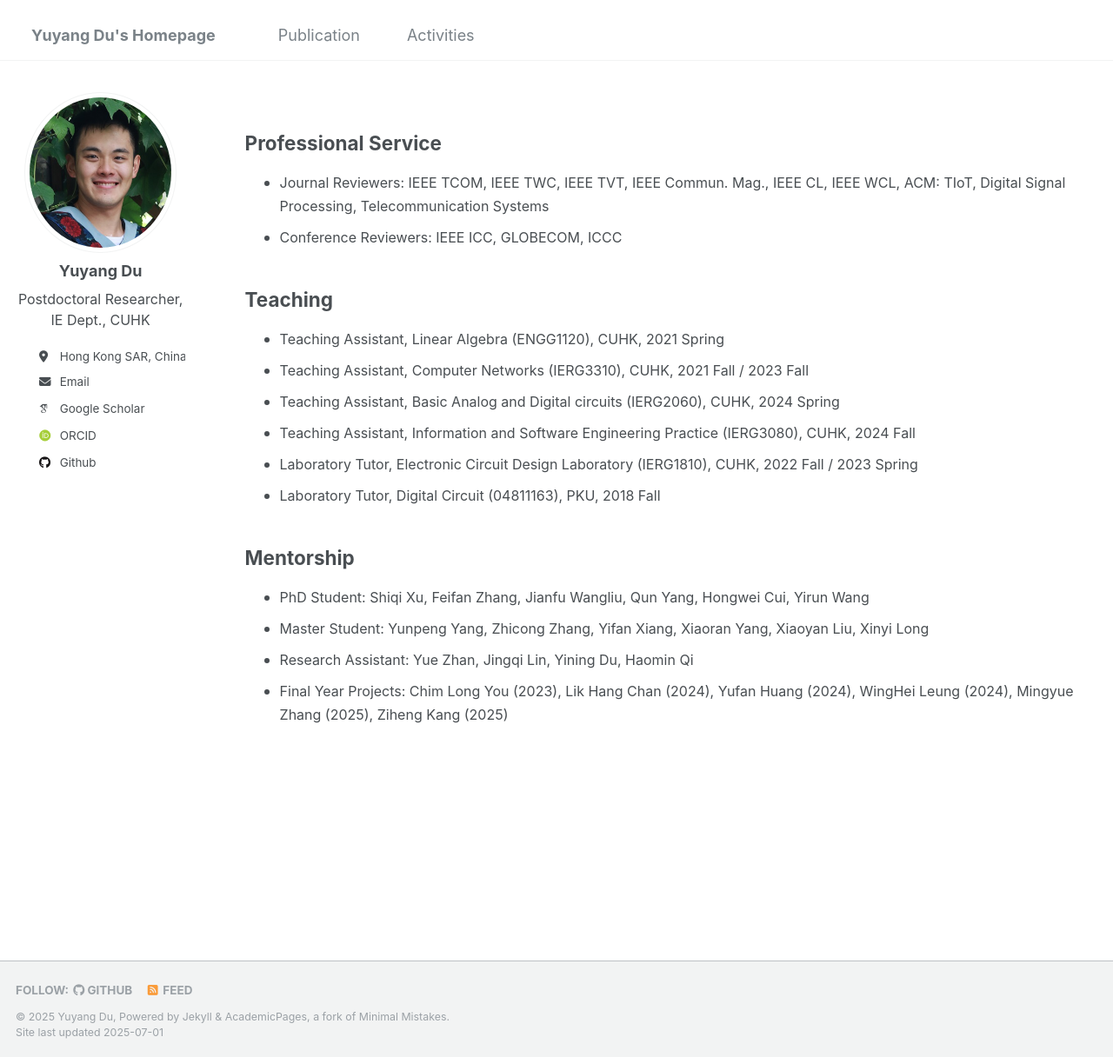
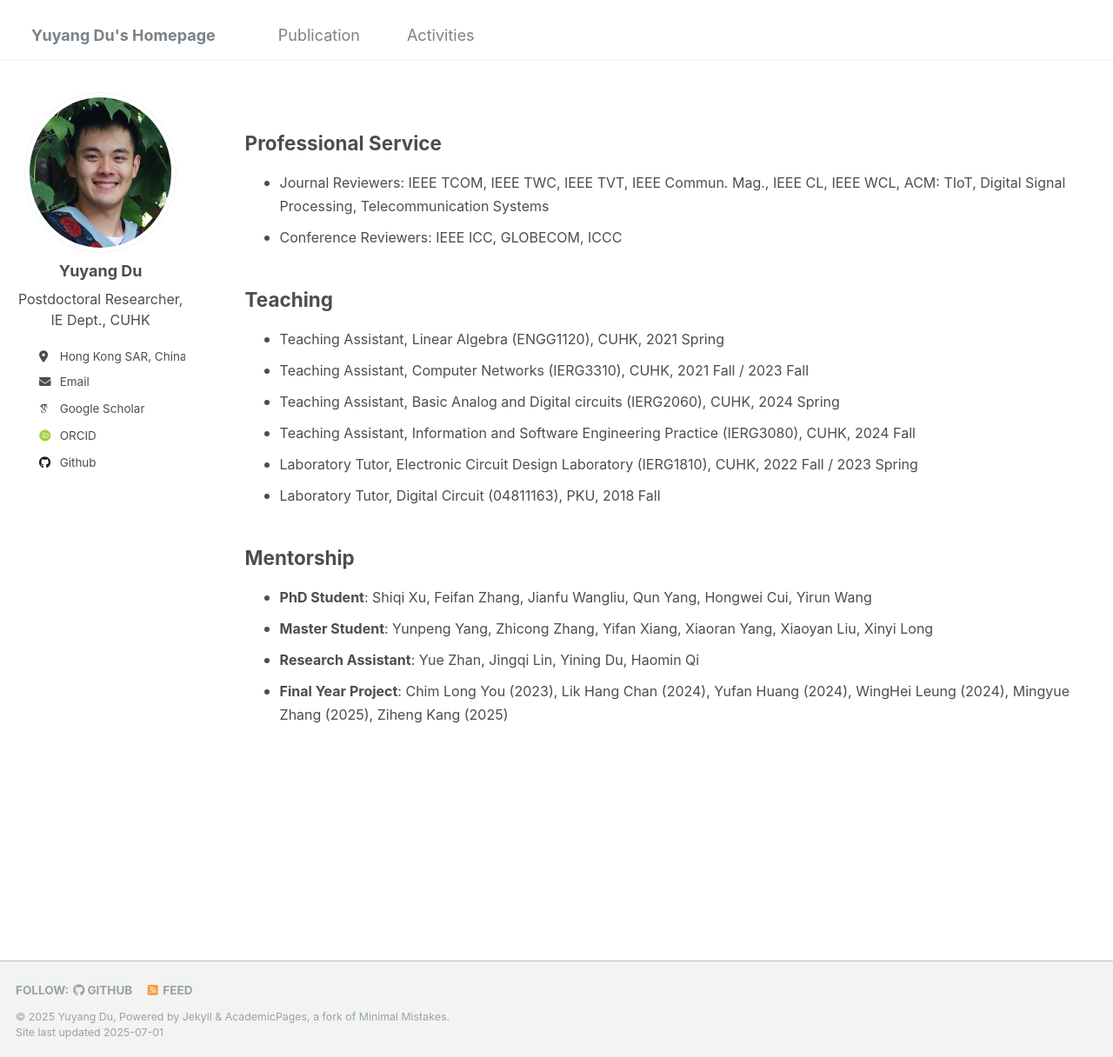
Before and after one commit to yuyangdu01/yuyangdu01.github.io, a Jekyll site: the page built from _pages/cv.md, in a window 1280 px wide and 1216 px high. Shown: the whole window at 87% size. Built offline with Jekyll 4.4.1, drawn with Linux system fonts in a browser that asks for light colours; some web fonts are replaced.

Commit message:
Update cv.md

```diff
--- a/_pages/cv.md
+++ b/_pages/cv.md
@@ -23,7 +23,7 @@ Teaching
 
 Mentorship
 ------
-* <font size=3> PhD Student: Shiqi Xu, Feifan Zhang, Jianfu Wangliu, Qun Yang, Hongwei Cui, Yirun Wang</font>
-* <font size=3> Master Student: Yunpeng Yang, Zhicong Zhang, Yifan Xiang, Xiaoran Yang, Xiaoyan Liu, Xinyi Long</font>
-* <font size=3> Research Assistant: Yue Zhan, Jingqi Lin, Yining Du, Haomin Qi</font>
-* <font size=3> Final Year Projects: Chim Long You (2023), Lik Hang Chan (2024), Yufan Huang (2024), WingHei Leung (2024), Mingyue Zhang (2025), Ziheng Kang (2025)</font>
+* <font size=3> <b>PhD Student</b>: Shiqi Xu, Feifan Zhang, Jianfu Wangliu, Qun Yang, Hongwei Cui, Yirun Wang</font>
+* <font size=3> <b>Master Student</b>: Yunpeng Yang, Zhicong Zhang, Yifan Xiang, Xiaoran Yang, Xiaoyan Liu, Xinyi Long</font>
+* <font size=3> <b>Research Assistant</b>: Yue Zhan, Jingqi Lin, Yining Du, Haomin Qi</font>
+* <font size=3> <b>Final Year Project</b>: Chim Long You (2023), Lik Hang Chan (2024), Yufan Huang (2024), WingHei Leung (2024), Mingyue Zhang (2025), Ziheng Kang (2025)</font>
```
